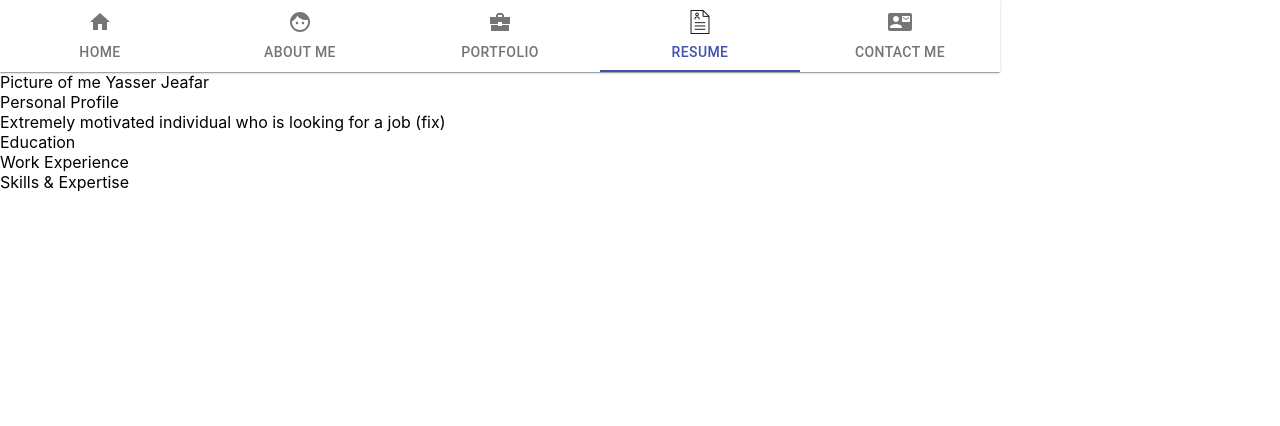
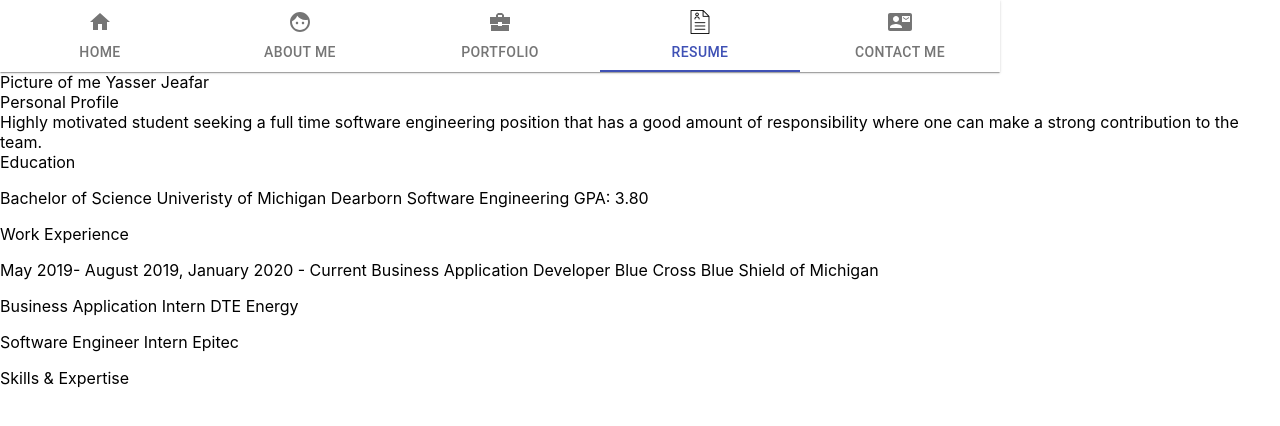
Before and after one commit to yjeafar/yjeafar.github.io, a React (Create React App) app in the folder website/: page /resume in a window 1280 px wide. Shown: the top 426 px of the page. Built offline with nearby package versions, Linux system fonts and the light colour scheme.

Commit message:
Added information to resume, currently working on updating it

```diff
--- a/website/src/js/resume.js
+++ b/website/src/js/resume.js
@@ -11,14 +11,30 @@
           Personal Profile
         </div>
         <span>
-          Extremely motivated individual who is looking for a job (fix)
+          Highly motivated student seeking a full time software engineering position that has a good amount of
+          responsibility where one can make a strong contribution to the team.
         </span>
         <div>
            Education
         </div>
+        <p>
+          Bachelor of Science               Univeristy of Michigan Dearborn
+          Software Engineering              GPA: 3.80
+        </p>
         <div>
           Work Experience
         </div>
+        <p>
+                                                    May 2019- August 2019, January 2020 - Current
+          Business Application Developer            Blue Cross Blue Shield of Michigan
+
+        </p>
+        <p>
+          Business Application Intern               DTE Energy
+        </p>
+        <p>
+          Software Engineer Intern                  Epitec
+        </p>
         <div>
           Skills & Expertise
         </div>
```
